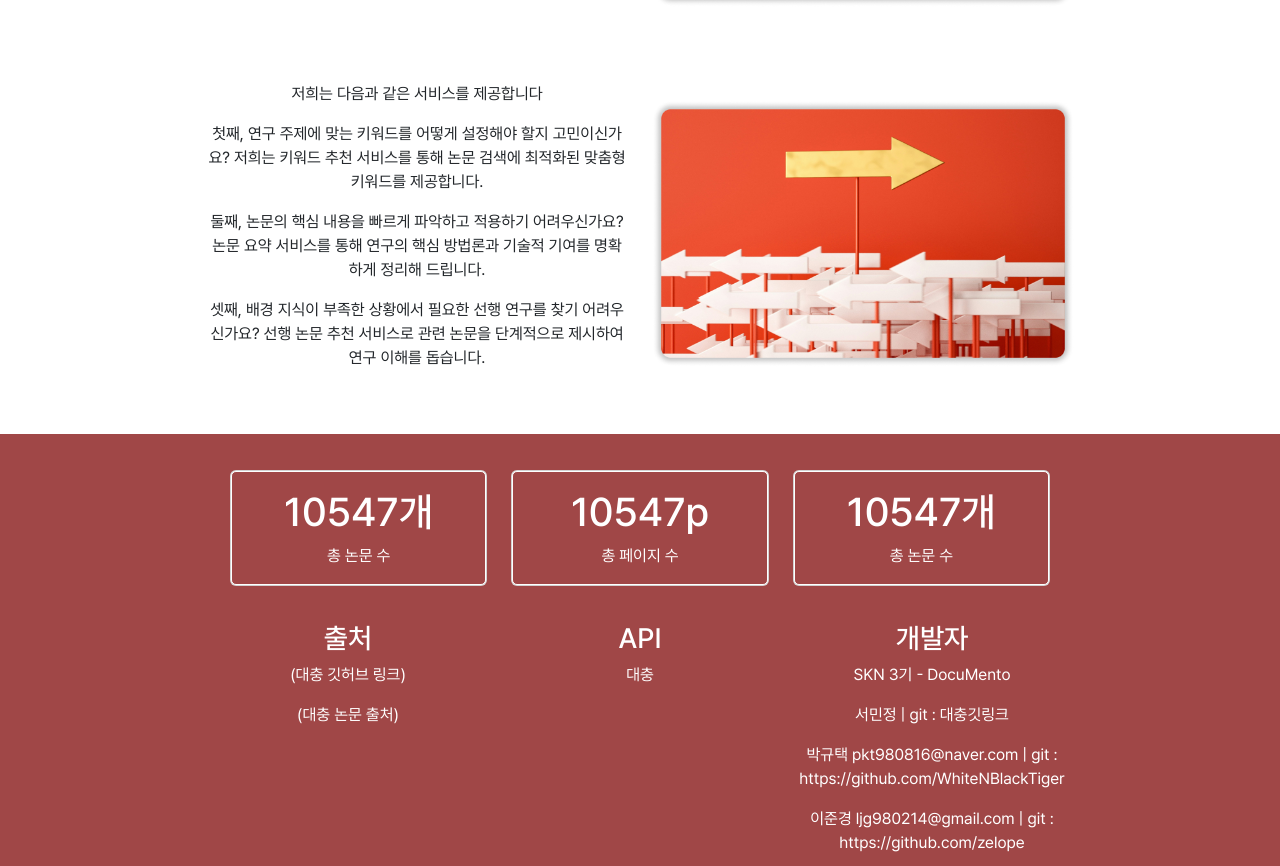
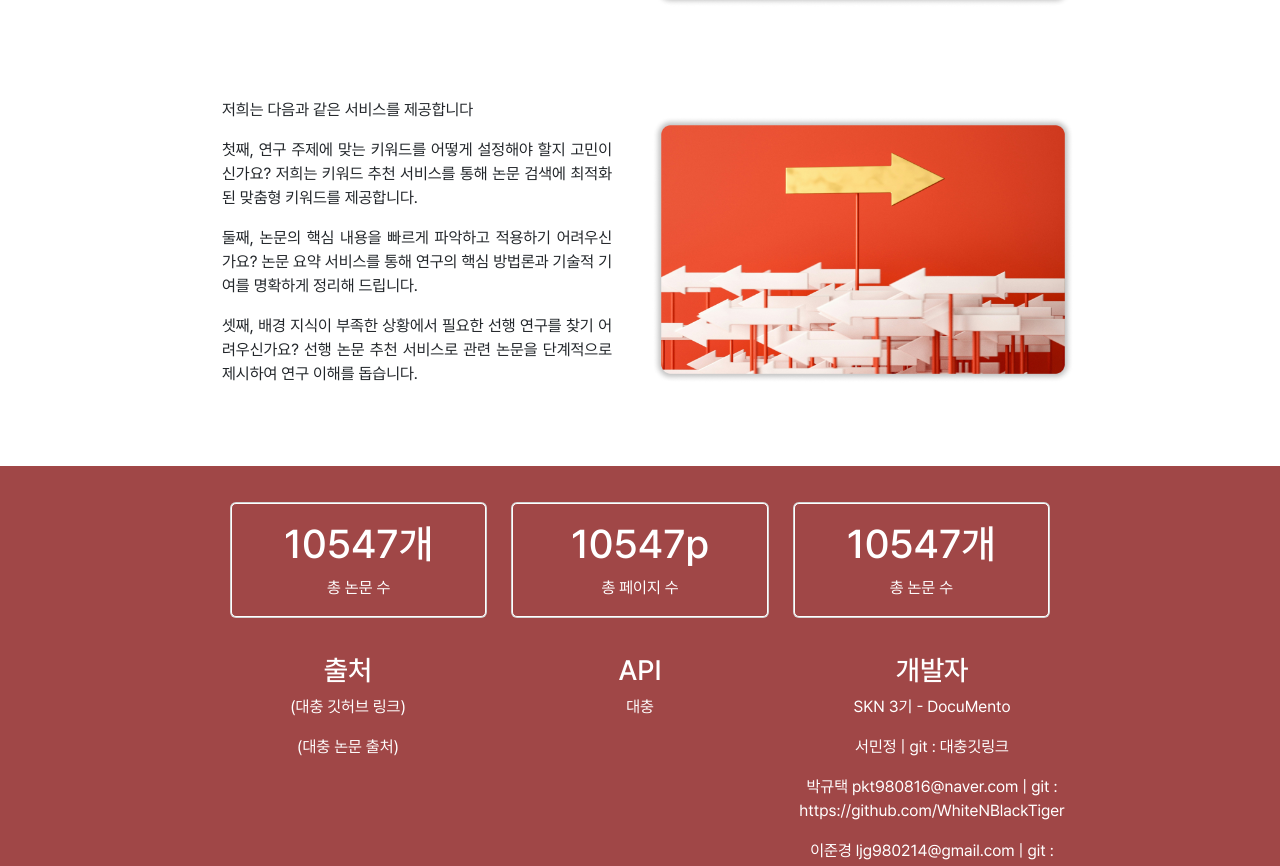
Before and after one commit to SKNETWORKS-FAMILY-AICAMP/SKN03-FINAL-1Team, a Vue app in the folder frontend/: page / in a window 1280 px wide. Shown: the part 960-1826 px from the top of the page. Built offline with nearby package versions, Linux system fonts and the light colour scheme; no server answers.

Commit message:
fix: css업데이트

```diff
--- a/frontend/src/components/home/IntroSection.vue
+++ b/frontend/src/components/home/IntroSection.vue
@@ -27,19 +27,23 @@
     </div>
     <div class="row custom-row justify-content-center d-flex pt-5">
       <div class="col-md-6 justify-content-center">
+        <div class="card border-0">
+          <div class="card-body">
             <p>저희는 다음과 같은 서비스를 제공합니다</p>
             <p>
               첫째, 연구 주제에 맞는 키워드를 어떻게 설정해야 할지 고민이신가요? 저희는 키워드 추천
               서비스를 통해 논문 검색에 최적화된 맞춤형 키워드를 제공합니다.
             </p>
             <p>
-          둘째, 논문의 핵심 내용을 빠르게 파악하고 적용하기 어려우신가요? 논문 요약 서비스를 통해
-          연구의 핵심 방법론과 기술적 기여를 명확하게 정리해 드립니다.
+              둘째, 논문의 핵심 내용을 빠르게 파악하고 적용하기 어려우신가요? 논문 요약 서비스를
+              통해 연구의 핵심 방법론과 기술적 기여를 명확하게 정리해 드립니다.
             </p>
             <p>
               셋째, 배경 지식이 부족한 상황에서 필요한 선행 연구를 찾기 어려우신가요? 선행 논문 추천
               서비스로 관련 논문을 단계적으로 제시하여 연구 이해를 돕습니다.
             </p>
+          </div>
+        </div>
       </div>
       <div class="col-md-6 d-flex justify-content-center align-items-center">
         <img src="@/assets/home_image2.png" class="img-fluid" />
```
Lines whose indentation alone changed are shown as unchanged.
